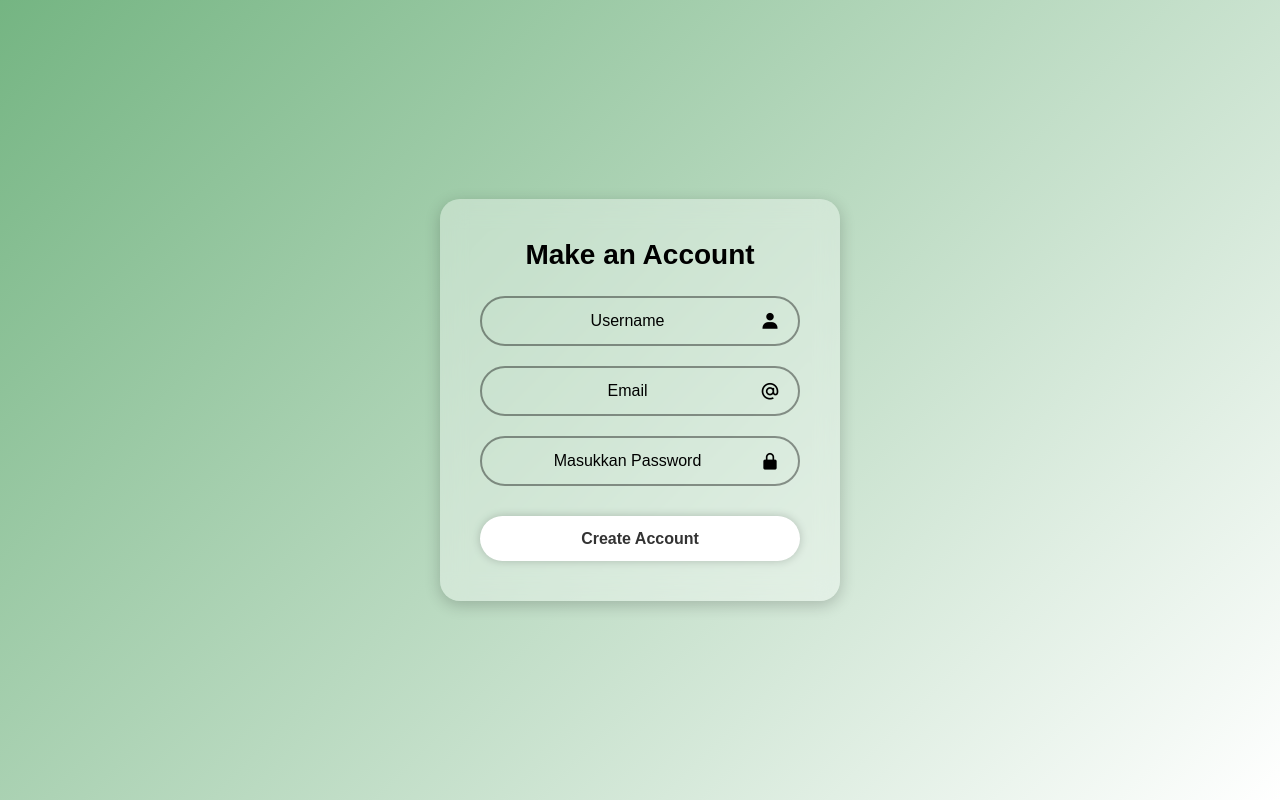
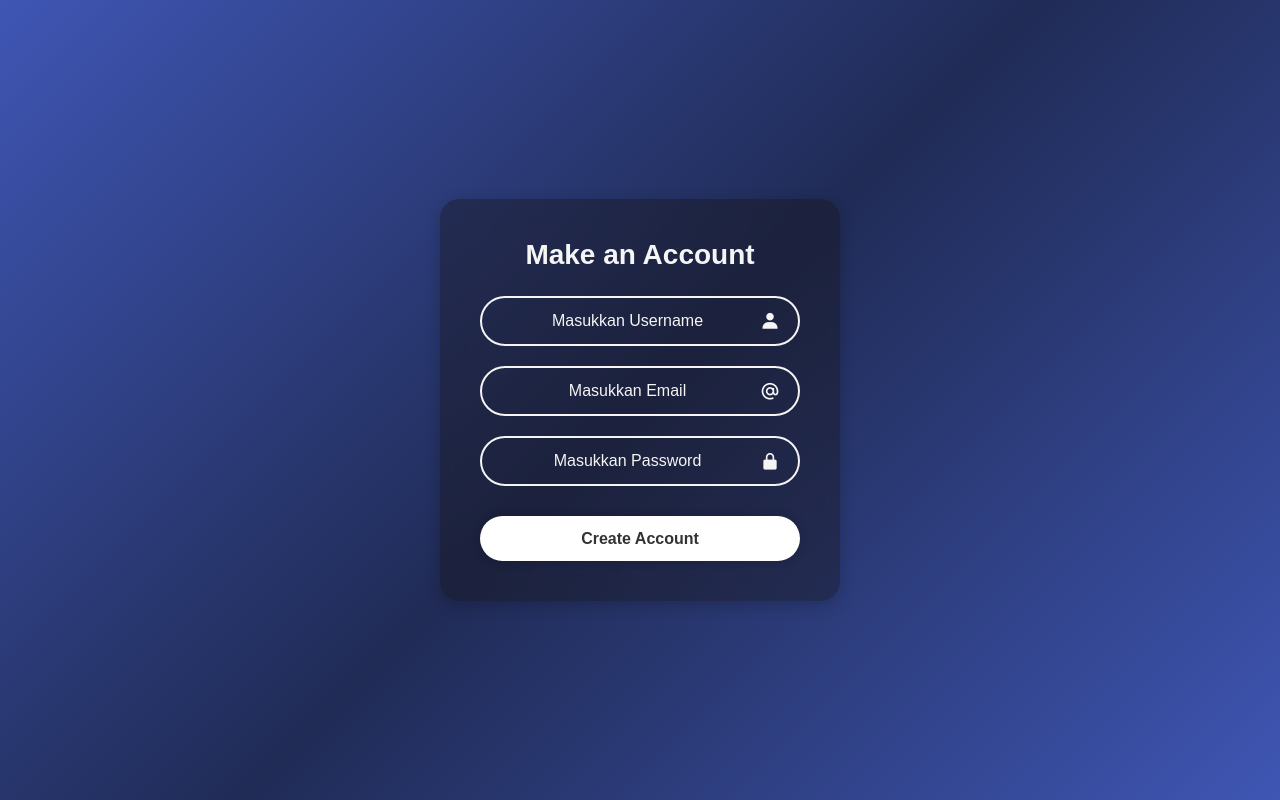
Before and after one commit to EL-43/DartPlex-Cinemas, a website: page External/signup.html in a window 1280 px wide. Drawn offline with nearby package versions, Linux system fonts and the light colour scheme.

Commit message:
ganti warna
beberapa warna udah diganti tapi belom semuanya

```diff
--- a/External/signup.html
+++ b/External/signup.html
@@ -14,17 +14,17 @@
     <form action="">
       <h1>Make an Account</h1>
 
-       <div class="input-box">
-        <input type="text" name ="username" placeholder="Username" required>
+      <div class="input-box" style="color: whitesmoke;">
+        <input type="text" name ="username" placeholder="Masukkan Username" required>
         <i class='bx bxs-user'></i>
       </div>
 
-      <div class="input-box">
-        <input type="email" name ="email" placeholder="Email" required>
+      <div class="input-box" style="color: whitesmoke;">
+        <input type="email" name ="email" placeholder="Masukkan Email" required>
         <i class='bx bx-at'></i>
       </div>
 
-      <div class="input-box">
+      <div class="input-box" style="color: whitesmoke;">
         <input type="password" name="password" placeholder="Masukkan Password" required>
         <i class='bx bxs-lock-alt'></i>
       </div>
--- a/css/login.css
+++ b/css/login.css
@@ -6,7 +6,7 @@
 }
 
 body {
-    background: linear-gradient(135deg, #3f56b4 0%, #202b56 50%, #3f56b4 100%);
+    background: linear-gradient(135deg, #3f56b4 0%, #202b56 50%, rgb(63, 86, 180) 100%);
     background-position: 95% 80%;
     font-family: 'Segoe UI', Tahoma, Geneva, Verdana, sans-serif;
     display: flex;
@@ -17,7 +17,7 @@ body {
 
 .wrapper {
     width: 400px;
-    background: rgba(255, 253, 253, 0.338);
+    background: rgba(22, 19, 19, 0.377);
     backdrop-filter: blur(12px);
     -webkit-backdrop-filter: blur(12px);
     padding: 40px;
@@ -52,10 +52,10 @@ body {
     height: 100%;
     text-align: center;
     font-size: 16px;
-    border: 2px solid rgba(0, 0, 0, 0.4);
+    border: 2px solid whitesmoke;
     border-radius: 40px;
     background: transparent;
-    color: #000000;
+    color: whitesmoke;
     padding: 0 45px 0 20px;
     outline: none;
     transition: all 0.3s ease;
@@ -66,7 +66,7 @@ body {
 }
 
 .input-box input:focus {
-    border-color: #ffcc00;
+    border-color: rgb(248, 168, 47);
     box-shadow: 0 0 8px rgba(255, 204, 0, 0.8);
 }
 
@@ -130,7 +130,7 @@ body {
 }
 
 .wrapper .btn:hover {
-    background: #ffcc00;
+    background: rgb(248, 168, 47);
     color: #222;
     box-shadow: 0 0 15px rgba(255, 204, 0, 0.7);
     transform: scale(1.05);
--- a/css/signup.css
+++ b/css/signup.css
@@ -6,7 +6,7 @@
 }
 
 body {
-    background: linear-gradient(135deg, rgba(33, 136, 55, 0.623) 0%, #ffffffc2 100%);
+    background: linear-gradient(135deg, #3f56b4 0%, #202b56 50%, rgb(63, 86, 180) 100%);
     background-position: 95% 80%;
     font-family: 'Segoe UI', Tahoma, Geneva, Verdana, sans-serif;
     display: flex;
@@ -17,7 +17,7 @@ body {
 
 .wrapper {
     width: 400px;
-    background: rgba(255, 255, 255, 0.35);
+    background: rgba(22, 19, 19, 0.377);
     backdrop-filter: blur(12px);
     -webkit-backdrop-filter: blur(12px);
     padding: 40px;
@@ -36,7 +36,7 @@ body {
 .wrapper h1 {
     font-size: 28px;
     margin-bottom: 25px;
-    color: rgb(0, 0, 0);
+    color: whitesmoke;
     font-weight: 700;
 }
 
@@ -52,21 +52,21 @@ body {
     height: 100%;
     text-align: center;
     font-size: 16px;
-    border: 2px solid rgba(0, 0, 0, 0.4);
+    border: 2px solid whitesmoke;
     border-radius: 40px;
     background: transparent;
-    color: #000000;
+    color: whitesmoke;
     padding: 0 45px 0 20px;
     outline: none;
     transition: all 0.3s ease;
 }
 
 .input-box input::placeholder {
-    color: rgb(0, 0, 0);
+    color: whitesmoke;
 }
 
 .input-box input:focus {
-    border-color: #ffcc00;
+    border-color: rgb(248, 168, 47);
     box-shadow: 0 0 8px rgba(255, 204, 0, 0.8);
 }
 
@@ -101,7 +101,7 @@ body {
 }
 
 .wrapper .btn:hover {
-    background: #ffcc00;
+    background: rgb(248, 168, 47);
     color: #222;
     box-shadow: 0 0 15px rgba(255, 204, 0, 0.7);
     transform: scale(1.05);
```
Also changed, not shown: External/login.html (+3 -3 lines), css/cinemas.css (+6 -6 lines), css/index.css (+5 -5 lines), index.html (+2 -2 lines).
